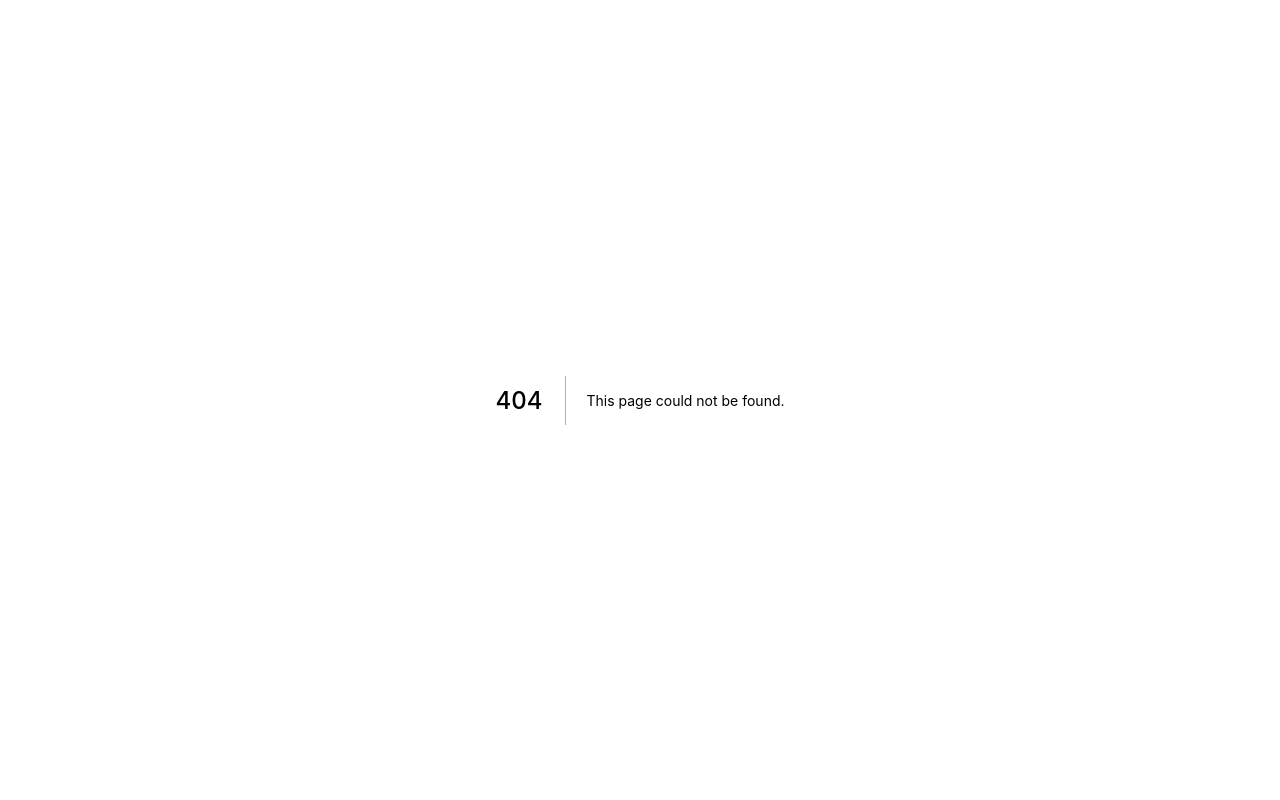
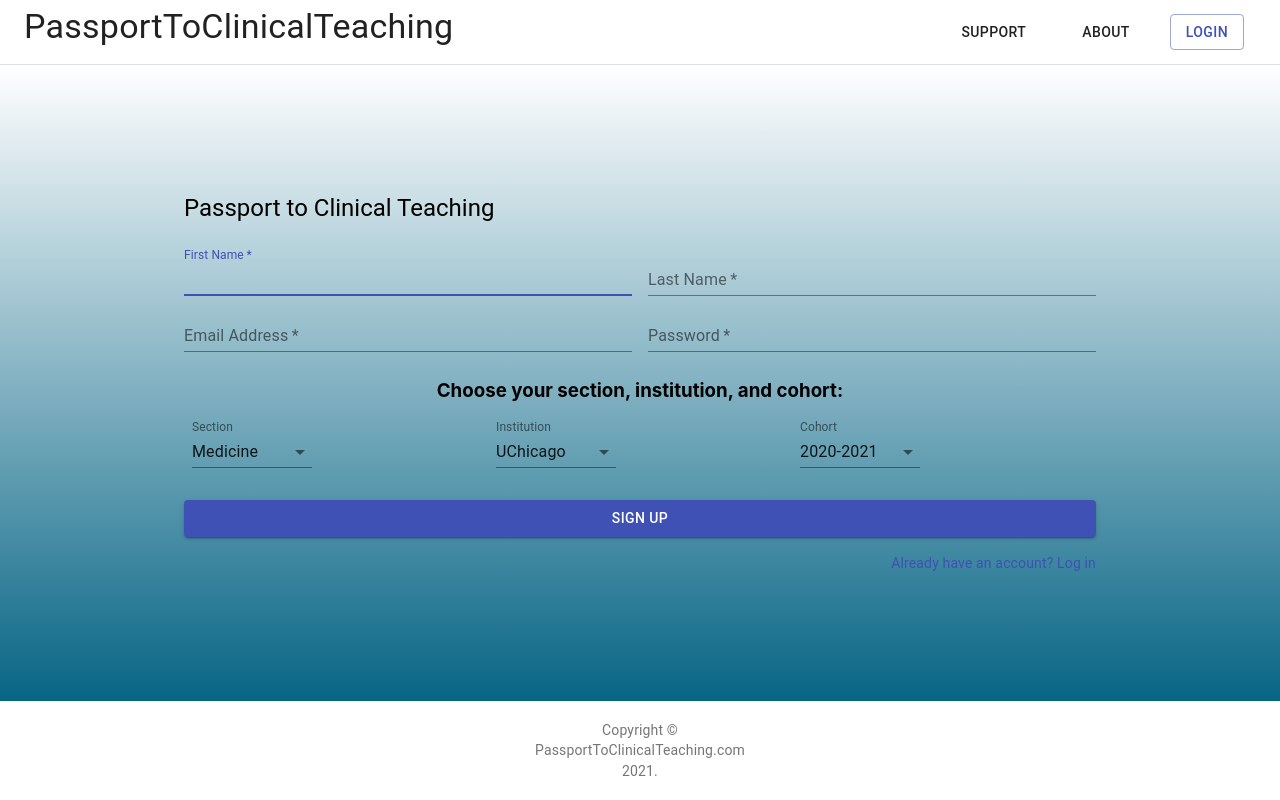
Before and after one commit to Medical-Passport/MedicalTeachingPassport, a Next.js app: page /user/register in a window 1280 px wide. Before the commit this address had no page. Built offline with nearby package versions, Linux system fonts and the light colour scheme.

Commit message:
Feature Update: Adding in registration page.

```diff
--- /dev/null
+++ b/pages/user/register.jsx
@@ -0,0 +1,185 @@
+import Head from "next/head";
+import styles from "../../styles/Home.module.css";
+import Copyright from "../../components/Copyright";
+import Navbar from "../../components/Navbar";
+import React from "react";
+import Button from "@material-ui/core/Button";
+import TextField from "@material-ui/core/TextField";
+import Link from "@material-ui/core/Link";
+import Grid from "@material-ui/core/Grid";
+import Typography from "@material-ui/core/Typography";
+import { makeStyles } from "@material-ui/core/styles";
+import Container from "@material-ui/core/Container";
+import FormControlLabel from "@material-ui/core/FormControlLabel";
+import Checkbox from "@material-ui/core/Checkbox";
+import Box from "@material-ui/core/Box";
+import { Select, MenuItem, FormControl, InputLabel,NativeSelect } from "@material-ui/core";
+import FormHelperText from "@material-ui/core/FormHelperText";
+
+const useStyles = makeStyles((theme) => ({
+  paper: {
+    marginTop: theme.spacing(8),
+  },
+  avatar: {
+    margin: theme.spacing(1),
+    backgroundColor: theme.palette.secondary.main,
+  },
+  form: {
+    width: "100%", // Fix IE 11 issue.
+    marginTop: theme.spacing(3),
+  },
+  submit: {
+    margin: theme.spacing(3, 0, 2),
+  },
+  formControl: {
+    margin: theme.spacing(1),
+    minWidth: 120,
+  },
+  selectEmpty: {
+    marginTop: theme.spacing(2),
+  },
+}));
+
+export default function Login() {
+  const classes = useStyles();
+
+  return (
+    <div className={styles.container}>
+      <Head>
+        <title>Teaching Passport</title>
+        <link rel="icon" href="/favicon.ico" />
+      </Head>
+
+      <Navbar />
+      <main className={styles.main}>
+        <Container component="main" maxWidth="md">
+          <Typography component="h1" variant="h5">
+            Passport to Clinical Teaching
+          </Typography>
+          <form className={classes.form} noValidate>
+            <Grid container spacing={2}>
+              <Grid item xs>
+                <TextField
+                  autoComplete="fname"
+                  name="firstName"
+                  required
+                  fullWidth
+                  id="firstName"
+                  label="First Name"
+                  autoFocus
+                />
+              </Grid>
+              <Grid item xs>
+                <TextField
+                  required
+                  fullWidth
+                  id="lastName"
+                  label="Last Name"
+                  name="lastName"
+                  autoComplete="lname"
+                />
+              </Grid>
+            </Grid>
+            <Grid container spacing={2}>
+              <Grid item xs>
+                <TextField
+                  required
+                  fullWidth
+                  id="email"
+                  label="Email Address"
+                  name="email"
+                  autoComplete="email"
+                />
+              </Grid>
+              <Grid item xs>
+                <TextField
+                  required
+                  fullWidth
+                  name="password"
+                  label="Password"
+                  type="password"
+                  id="password"
+                  autoComplete="current-password"
+                />
+              </Grid>
+              <Grid container justify="center">
+                <h3>Choose your section, institution, and cohort:</h3>
+              </Grid>
+            </Grid>
+            <Grid container>
+              <Grid item xs>
+                <FormControl className={classes.formControl}>
+                  <InputLabel shrink htmlFor="Section-native-label-placeholder">
+                    Section
+                  </InputLabel>
+                  <NativeSelect
+                    inputProps={{
+                      name: "section",
+                      id: "section-native-label-placeholder",
+                    }}
+                  >
+                    <option value="">Medicine</option>
+                  </NativeSelect>
+                </FormControl>
+              </Grid>
+              <Grid item xs>
+                <FormControl className={classes.formControl}>
+                  <InputLabel shrink htmlFor="Section-native-label-placeholder">
+                    Institution
+                  </InputLabel>
+                  <NativeSelect
+                    inputProps={{
+                      name: "section",
+                      id: "section-native-label-placeholder",
+                    }}
+                  >
+                    <option value="">UChicago</option>
+                  </NativeSelect>
+                </FormControl>
+              </Grid>
+              <Grid item xs>
+                <FormControl className={classes.formControl}>
+                  <InputLabel shrink htmlFor="Section-native-label-placeholder">
+                    Cohort
+                  </InputLabel>
+                  <NativeSelect
+                    inputProps={{
+                      name: "cohort",
+                      id: "cohort-native-label-placeholder",
+                    }}
+                  >
+                    <option value="">2020-2021</option>
+                  </NativeSelect>
+                </FormControl>
+              </Grid>
+            </Grid>
+            <Grid container>
+                    <Grid item xs>
+            <Button
+              type="submit"
+              fullWidth
+              variant="contained"
+              color="primary"
+              className={classes.submit}
+            >
+              Sign up
+            </Button>
+                    </Grid>
+            </Grid>
+            <Grid container>
+              <Grid container justify="flex-end">
+                <Link href="#" variant="body2">
+                  {"Already have an account? Log in"}
+                </Link>
+              </Grid>
+            </Grid>
+          </form>
+        </Container>
+      </main>
+
+      <footer className={styles.footer}>
+        <Copyright />
+      </footer>
+    </div>
+  );
+}
```
